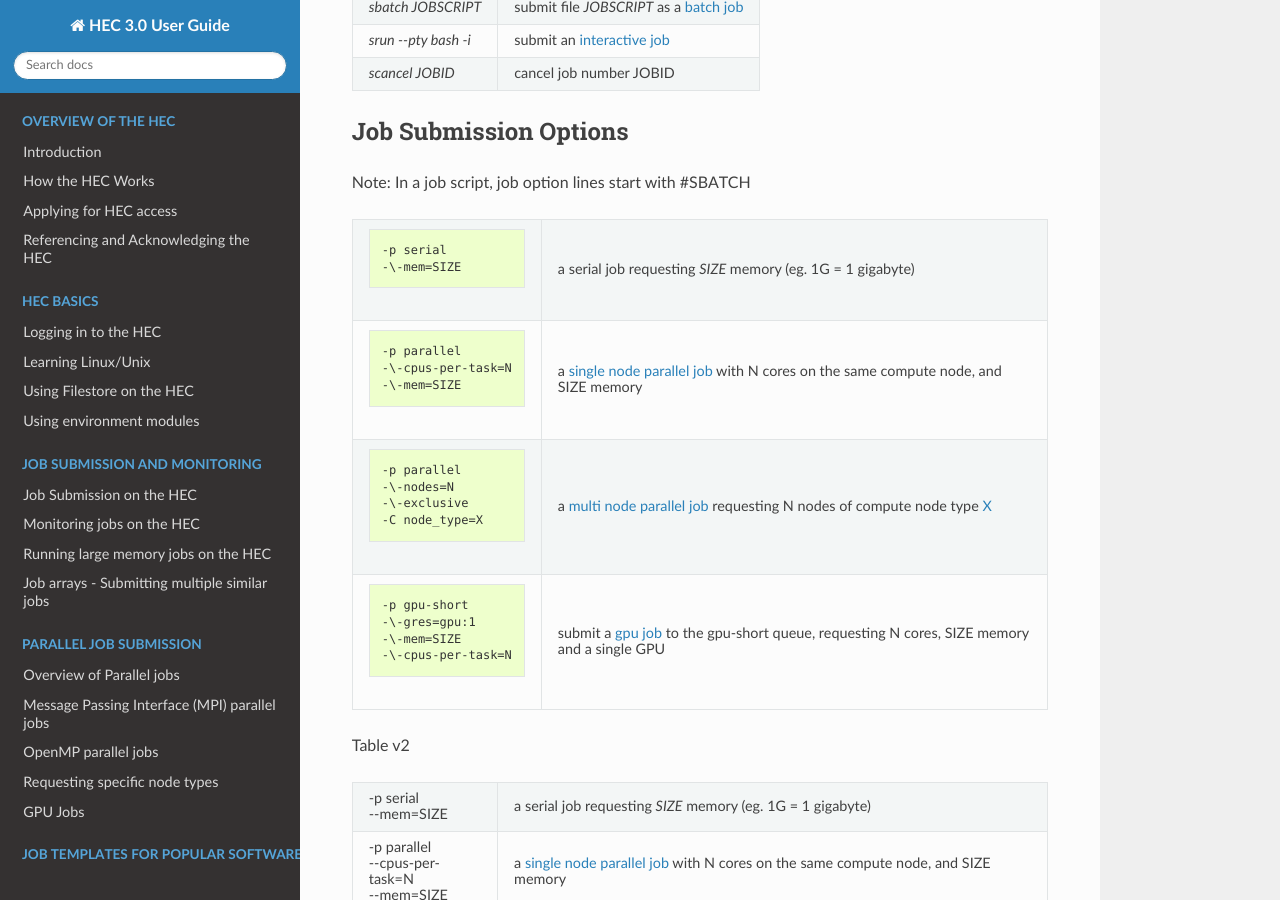
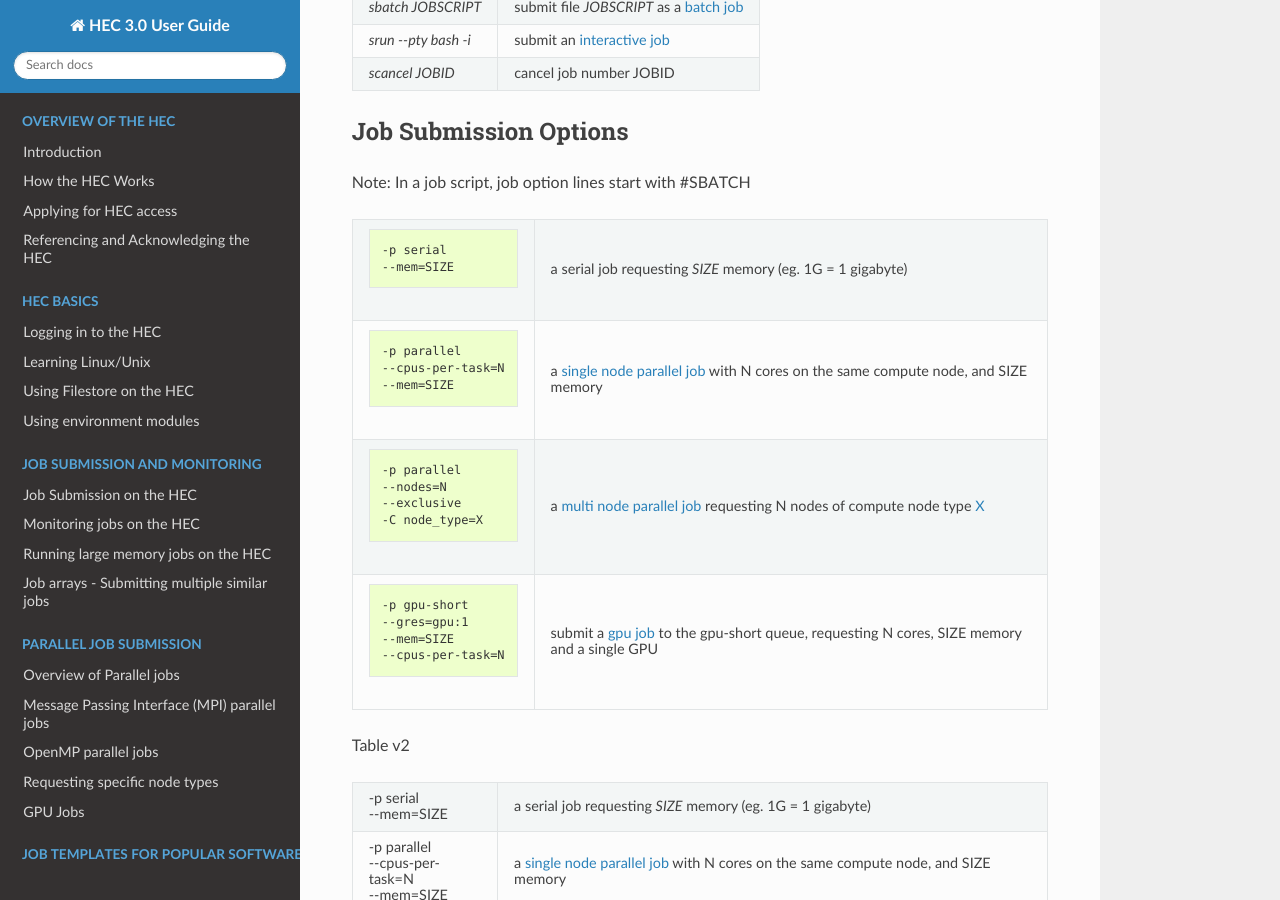
Before and after one commit to MikePacey/Lancaster-HEC, a Sphinx documentation site: the page built from docs/cheatsheet.rst, in a window 1280 px wide and 900 px high, scrolled down 620 px. Built offline with Sphinx 7.4.7 and the Read the Docs theme 3.1.0, drawn with Linux system fonts in a browser that asks for light colours; formulas are drawn with MathJax 3.

```diff
--- a/docs/cheatsheet.rst
+++ b/docs/cheatsheet.rst
@@ -44,30 +44,30 @@ Note: In a job script, job option lines start with #SBATCH
   * - .. code-block:: console
 
          -p serial
-         -\-mem=SIZE
+         --mem=SIZE
     - a :ref:`serial job<serial job>` requesting *SIZE* memory (eg. 1G = 1 gigabyte)
 
   * - .. code-block:: console
 
          -p parallel
-         -\-cpus-per-task=N
-         -\-mem=SIZE
+         --cpus-per-task=N
+         --mem=SIZE
     -  a :ref:`single node parallel job<open mp>` with N cores on the same compute node, and SIZE memory
 
   * - .. code-block:: console
 
          -p parallel
-         -\-nodes=N
-         -\-exclusive
+         --nodes=N
+         --exclusive
          -C node_type=X
     - a :ref:`multi node parallel job<mpi jobs>` requesting N nodes of compute node type :ref:`X<node types>`
 
   * - .. code-block:: console
 
          -p gpu-short
-         -\-gres=gpu:1
-         -\-mem=SIZE
-         -\-cpus-per-task=N
+         --gres=gpu:1
+         --mem=SIZE
+         --cpus-per-task=N
     - submit a :ref:`gpu job<gpu jobs>` to the gpu-short queue, requesting N cores, SIZE memory and a single GPU
 
 Table v2
```
